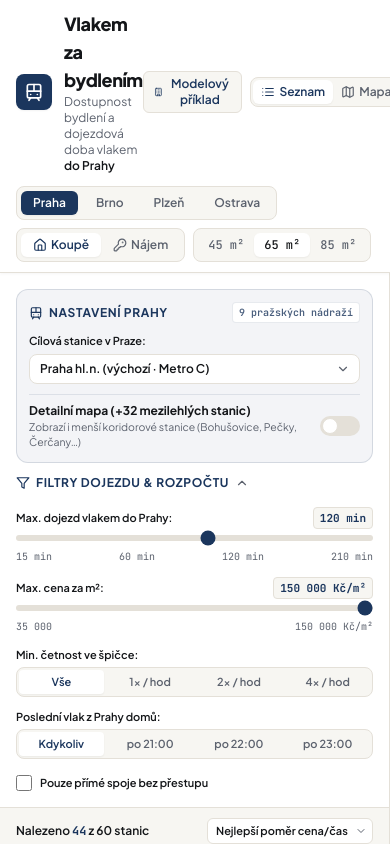
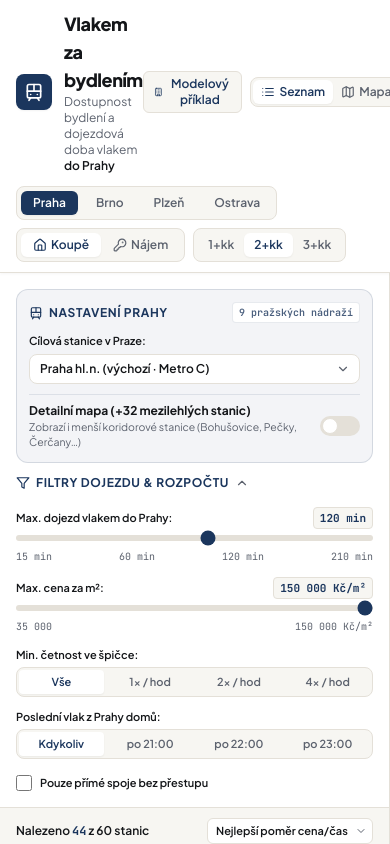
Before and after one commit to pjenkys/vlakem-za-bydlenim, a React (Vite) app: page / in a window 390 px wide. Built offline with nearby package versions, Linux system fonts and the light colour scheme.

Commit message:
feat: update apartment size presets to 1+kk (30 m²), 2+kk (45 m²), 3+kk (70 m²) with reactive map and list prices

```diff
--- a/src/App.tsx
+++ b/src/App.tsx
@@ -31,7 +31,7 @@ export function App() {
   const [pragueTargetMode, setPragueTargetMode] = useState<PragueTargetMode>('hln');
   const [pragueDetailMode, setPragueDetailMode] = useState<boolean>(false);
   const [mode, setMode] = useState<HousingMode>('buy');
-  const [apartmentSize, setApartmentSize] = useState<ApartmentSize>(65);
+  const [apartmentSize, setApartmentSize] = useState<ApartmentSize>(45);
   const [filters, setFilters] = useState<FilterState>(DEFAULT_FILTERS);
   const [selectedStationId, setSelectedStationId] = useState<string | null>(null);
   const [hoveredStationId, setHoveredStationId] = useState<string | null>(null);
--- a/src/components/AboutModal.tsx
+++ b/src/components/AboutModal.tsx
@@ -44,7 +44,7 @@ export const AboutModal: React.FC<AboutModalProps> = ({ isOpen, onClose }) => {
               Teze projektu Vlakem za bydlením
             </h3>
             <p className="text-xs text-ink-muted">
-              Při 65m² bytě činí rozdíl v pořizovací ceně mezi centrem metropole a příměstským satelitem s páteřní tratí často <strong>více než 4 miliony Kč</strong>. To v rodinném rozpočtu představuje úsporu na měsíční splátce hypotéky přes <strong>16 000 Kč každý měsíc</strong> po dobu 30 let.
+              Při standardním bytě (45–70 m²) činí rozdíl v pořizovací ceně mezi centrem metropole a příměstským satelitem s páteřní tratí často <strong>více než 3 až 5 milionů Kč</strong>. To v rodinném rozpočtu představuje úsporu na měsíční splátce hypotéky přes <strong>15 000 až 25 000 Kč každý měsíc</strong> po dobu 30 let.
             </p>
           </div>
 
--- a/src/components/Header.tsx
+++ b/src/components/Header.tsx
@@ -1,6 +1,6 @@
 import React from 'react';
 import { Train, Info, Map, List, Home, KeyRound, Building, ArrowLeft } from 'lucide-react';
-import { HubId, HousingMode, ApartmentSize } from '../types';
+import { HubId, HousingMode, ApartmentSize, APARTMENT_SIZES } from '../types';
 import { HUBS, HUB_IDS } from '../data/hubs';
 
 interface HeaderProps {
@@ -227,19 +227,21 @@ export const Header: React.FC<HeaderProps> = ({
               <span className="text-[11px] font-semibold text-ink-muted uppercase tracking-wider pl-1.5 pr-1 hidden sm:inline">
                 Byt:
               </span>
-              {([45, 65, 85] as ApartmentSize[]).map((size) => {
-                const isActive = apartmentSize === size;
+              {APARTMENT_SIZES.map((opt) => {
+                const isActive = apartmentSize === opt.size;
                 return (
                   <button
-                    key={size}
-                    onClick={() => onApartmentSizeChange(size)}
-                    className={`px-2.5 py-1 font-mono font-medium rounded-md tabular-nums transition-all ${
+                    key={opt.size}
+                    onClick={() => onApartmentSizeChange(opt.size)}
+                    className={`px-2.5 py-1 text-xs font-semibold rounded-md transition-all ${
                       isActive
-                        ? 'bg-white text-ink font-bold shadow-sm'
+                        ? 'bg-white text-navy font-bold shadow-sm'
                         : 'text-ink-muted hover:text-ink'
                     }`}
+                    title={opt.label}
                   >
-                    {size}&nbsp;m²
+                    <span className="hidden md:inline">{opt.label}</span>
+                    <span className="md:hidden">{opt.shortLabel}</span>
                   </button>
                 );
               })}
--- a/src/components/Sidebar.tsx
+++ b/src/components/Sidebar.tsx
@@ -11,6 +11,7 @@ import {
   HubInfo,
   HousingMode,
   ApartmentSize,
+  APARTMENT_SIZE_MAP,
   FilterState,
   FrequencyFilter,
   LastTrainFilter,
@@ -408,20 +409,23 @@ export const Sidebar: React.FC<SidebarProps> = ({
                   </div>
 
                   <div className="text-right">
-                    <div className="flex items-center justify-end gap-1.5">
+                    <div className="font-mono font-bold text-xs sm:text-sm text-navy tabular-nums">
+                      {formatCzechNumber(metrics.totalApartmentPrice)}&nbsp;Kč
+                      {mode === 'rent' && <span className="text-[10px] font-normal text-ink-muted">/měs.</span>}
+                    </div>
+
+                    <div className="flex items-center justify-end gap-1 text-[10px] text-ink-muted mt-0.5">
                       <div
-                        className="w-2.5 h-2.5 rounded-full"
+                        className="w-2 h-2 rounded-full flex-shrink-0"
                         style={{ backgroundColor: metrics.colorHex }}
                       />
-                      <span className="font-mono font-bold text-xs text-ink tabular-nums">
-                        {formatCzechNumber(metrics.pricePerSqm)}
-                      </span>
-                      <span className="text-[10px] text-ink-muted">Kč/m²</span>
+                      <span className="font-mono tabular-nums">{formatCzechNumber(metrics.pricePerSqm)} Kč/m²</span>
+                      <span className="font-medium text-ink/70">· {APARTMENT_SIZE_MAP[apartmentSize].shortLabel}</span>
                     </div>
 
-                    <div className="mt-0.5">
+                    <div className="mt-1">
                       <span
-                        className={`text-[10px] font-bold px-1.5 py-0.5 rounded border ${
+                        className={`text-[9.5px] font-bold px-1.5 py-0.5 rounded border inline-block ${
                           diffBadge.isPositive
                             ? 'bg-emerald-50 text-price-tier1 border-price-tier1/20'
                             : 'bg-rose-50 text-price-tier5 border-price-tier5/20'
--- a/src/components/StationDetail.tsx
+++ b/src/components/StationDetail.tsx
@@ -13,7 +13,7 @@ import {
   ArrowRight,
   Building,
 } from 'lucide-react';
-import { Station, HubInfo, HousingMode, ApartmentSize, TrainConnection } from '../types';
+import { Station, HubInfo, HousingMode, ApartmentSize, APARTMENT_SIZE_MAP, TrainConnection } from '../types';
 import { ResolvedPragueConnection } from '../utils/pragueRouting';
 import {
   calculateStationMetrics,
@@ -227,14 +227,16 @@ export const StationDetail: React.FC<StationDetailProps> = ({
             <Banknote className="w-4 h-4" />
             Ekonomika bydlení ({hub.vsLabel})
           </h3>
-          <span className="text-xs text-ink-muted font-medium">Byt {apartmentSize} m²</span>
+          <span className="text-xs text-ink-muted font-medium">
+            Byt {APARTMENT_SIZE_MAP[apartmentSize].layout} ({apartmentSize}&nbsp;m²)
+          </span>
         </div>
 
         <div className="space-y-3">
           <div className="flex items-center justify-between p-3 bg-paper rounded-lg border border-hairline">
             <div>
               <span className="text-xs text-ink-muted block">
-                Odhadovaná cena {apartmentSize}m² bytu:
+                Odhadovaná cena bytu {APARTMENT_SIZE_MAP[apartmentSize].layout} ({apartmentSize}&nbsp;m²):
               </span>
               <span className="text-lg font-mono font-bold text-ink tabular-nums">
                 {formatCzechNumber(metrics.totalApartmentPrice)}&nbsp;Kč
--- a/src/components/StationMap.tsx
+++ b/src/components/StationMap.tsx
@@ -1,7 +1,7 @@
 import React, { useEffect, useRef } from 'react';
 import L from 'leaflet';
 import { Maximize2, Crosshair } from 'lucide-react';
-import { Station, HubInfo, HousingMode, ApartmentSize, PragueTargetMode, PragueStationId, TrainConnection } from '../types';
+import { Station, HubInfo, HousingMode, ApartmentSize, APARTMENT_SIZE_MAP, PragueTargetMode, PragueStationId, TrainConnection } from '../types';
 import { getPriceColor, formatCzechNumber, PRICE_TIERS } from '../utils/calculations';
 import { PRAGUE_STATIONS, PRAGUE_STATION_IDS } from '../data/pragueStations';
 import { isResolvedPragueConnection, ResolvedPragueConnection } from '../utils/pragueRouting';
@@ -28,7 +28,7 @@ export const StationMap: React.FC<StationMapProps> = ({
   filteredStationIds,
   activeHub,
   mode,
-  apartmentSize: _apartmentSize,
+  apartmentSize,
   selectedStationId,
   onSelectStation,
   hoveredStationId,
@@ -333,15 +333,27 @@ export const StationMap: React.FC<StationMapProps> = ({
           ? `<div class="text-[10px] text-amber-700 bg-amber-50 px-1 py-0.5 rounded font-sans mt-0.5 font-medium">S přestupem v Praze (${resolved.viaStationName ? 'přes ' + resolved.viaStationName : ''})</div>`
           : '';
 
+        const sizeConfig = APARTMENT_SIZE_MAP[apartmentSize];
+        const totalPrice = pricePerSqm * apartmentSize;
+
         const tooltipContent = `
-          <div class="space-y-0.5">
+          <div class="space-y-1">
             <div class="font-bold text-ink">${station.name}</div>
             <div class="text-[11px] font-mono text-navy font-bold">
               🚂 ${durationMin} min ${targetLabel}
             </div>
             ${transferBadge}
-            <div class="text-[11px] font-mono text-ink-muted">
-              ${formatCzechNumber(pricePerSqm)} Kč/m² ${passesFilter ? '' : '<span class="text-rose-600 font-sans">(mimo filtry)</span>'}
+            <div class="pt-1 mt-0.5 border-t border-hairline/80 flex items-baseline justify-between gap-3">
+              <span class="text-[11px] font-bold text-navy">
+                ${sizeConfig.layout} (${apartmentSize} m²):
+              </span>
+              <span class="font-mono font-bold text-xs text-ink">
+                ${formatCzechNumber(totalPrice)} Kč${mode === 'rent' ? '/měs.' : ''}
+              </span>
+            </div>
+            <div class="text-[10px] font-mono text-ink-muted flex items-center justify-between">
+              <span>${formatCzechNumber(pricePerSqm)} Kč/m²</span>
+              ${passesFilter ? '' : '<span class="text-rose-600 font-sans font-semibold">(mimo filtry)</span>'}
             </div>
           </div>
         `;
@@ -395,6 +407,7 @@ export const StationMap: React.FC<StationMapProps> = ({
     filteredStationIds,
     activeHub,
     mode,
+    apartmentSize,
     selectedStationId,
     hoveredStationId,
     pragueDetailMode,
--- a/src/types.ts
+++ b/src/types.ts
@@ -2,7 +2,26 @@ export type HubId = 'praha' | 'brno' | 'plzen' | 'ostrava';
 
 export type HousingMode = 'buy' | 'rent';
 
-export type ApartmentSize = 45 | 65 | 85;
+export type ApartmentSize = 30 | 45 | 70;
+
+export interface ApartmentSizeConfig {
+  size: ApartmentSize;
+  layout: string;
+  label: string;
+  shortLabel: string;
+}
+
+export const APARTMENT_SIZES: ApartmentSizeConfig[] = [
+  { size: 30, layout: '1+kk', label: '1+kk (30 m²)', shortLabel: '1+kk' },
+  { size: 45, layout: '2+kk', label: '2+kk (45 m²)', shortLabel: '2+kk' },
+  { size: 70, layout: '3+kk', label: '3+kk (70 m²)', shortLabel: '3+kk' },
+];
+
+export const APARTMENT_SIZE_MAP: Record<ApartmentSize, ApartmentSizeConfig> = {
+  30: APARTMENT_SIZES[0],
+  45: APARTMENT_SIZES[1],
+  70: APARTMENT_SIZES[2],
+};
 
 export type FrequencyFilter = 'all' | '1h' | '2h' | '4h';
 
```
